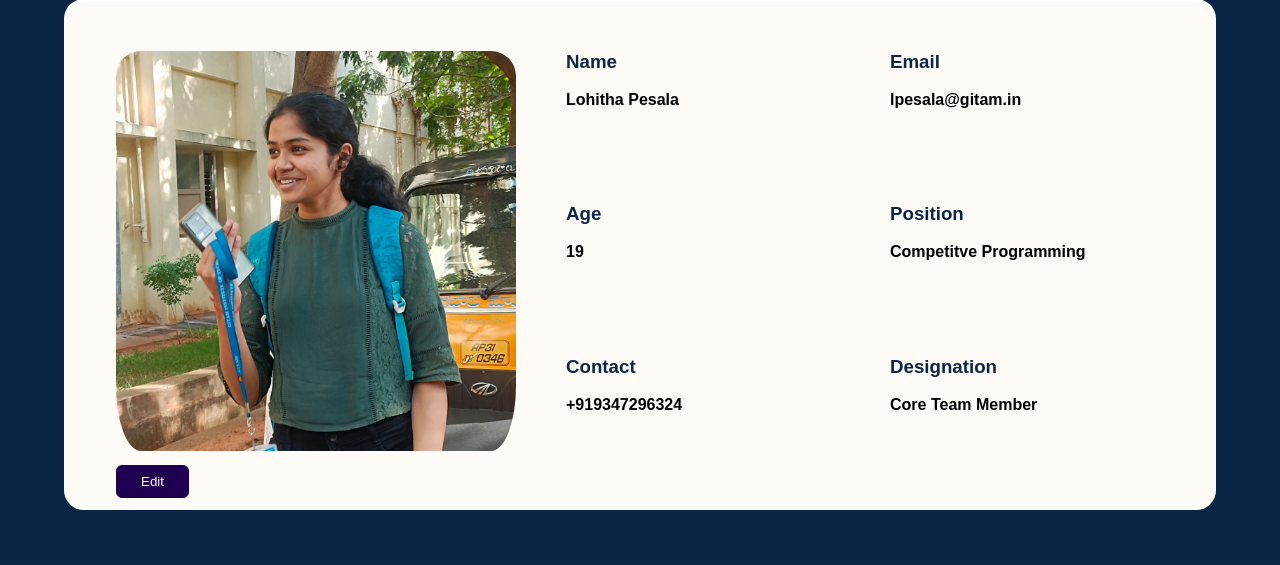
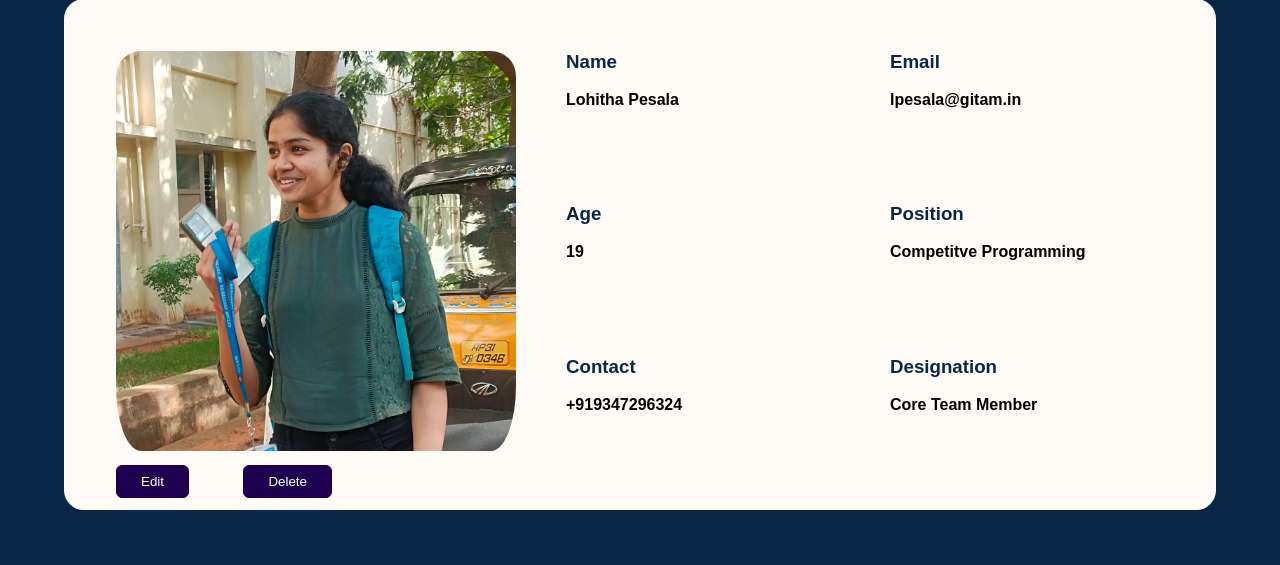
Before and after one commit to sakethvarma0103/employee, a Django app: a page that uses profiles/templates/detail.html in a window 1280 px wide. Shown: the part 61-626 px from the top of the page. Run offline with Django 4.2, Linux system fonts and the light colour scheme; a user stored in the database is signed in; data comes from the database, SQL or seed files in the repository; both versions use the stored data as it was after the commit.

Commit message:
delete,slugs

```diff
--- a/profiles/templates/detail.html
+++ b/profiles/templates/detail.html
@@ -26,6 +26,9 @@
             <div class="left">
             <img src="{{employee.image.url}}">
             <a href="{%url "edit" employee.slug %}"><button>Edit</button></a>
+            {%if value%}
+            <a href="{%url "deleteslug" employee.slug%}"><button>Delete</button></a>
+            {%endif%}
             </div>
             <div class="right">
                 <div class="leo">
--- a/profiles/urls.py
+++ b/profiles/urls.py
@@ -9,5 +9,6 @@ urlpatterns = [
     path("search",views.search,name="search"),
     path("delete",views.delete,name="delete"),
     path("<slug:slug>",views.detail,name="detail"),
+    path("delete/<slug:slug>",views.deleteslug,name="deleteslug"),
     path("<slug:slug>/edit",views.edit,name="edit")
 ]
--- a/profiles/views.py
+++ b/profiles/views.py
@@ -40,12 +40,14 @@ def detail(request, slug):
     employee = get_object_or_404(Employee, slug=slug)
     value=False
     user=request.user
-    if user_is_admin(user):
-        value=True
-    return render(request, "detail.html", {
-        "employee": employee,
-        "value":value
-    })
+    x=str(user)
+    if x==str(employee.username) or user_is_admin(user):
+        return render(request, "detail.html", {
+            "employee": employee,
+            "value":user_is_admin(user)
+        })
+    else:
+        return redirect('all')
 
 @user_passes_test(user_is_admin)
 def search(request):
@@ -100,3 +102,15 @@ def delete(request):
         "form":form,
         "value":value
     })
+
+@user_passes_test(user_is_admin)
+def deleteslug(request,slug):
+    value=False
+    employee = Employee.objects.get(slug=slug)
+    if employee:
+        employee.delete()
+        value=True
+        return redirect("all")
+    return render(request,"delete.html",{
+        "value":value
+    })
```
Also changed, not shown: db.sqlite3, media/uploads/vishnu-150.jpg (added).
